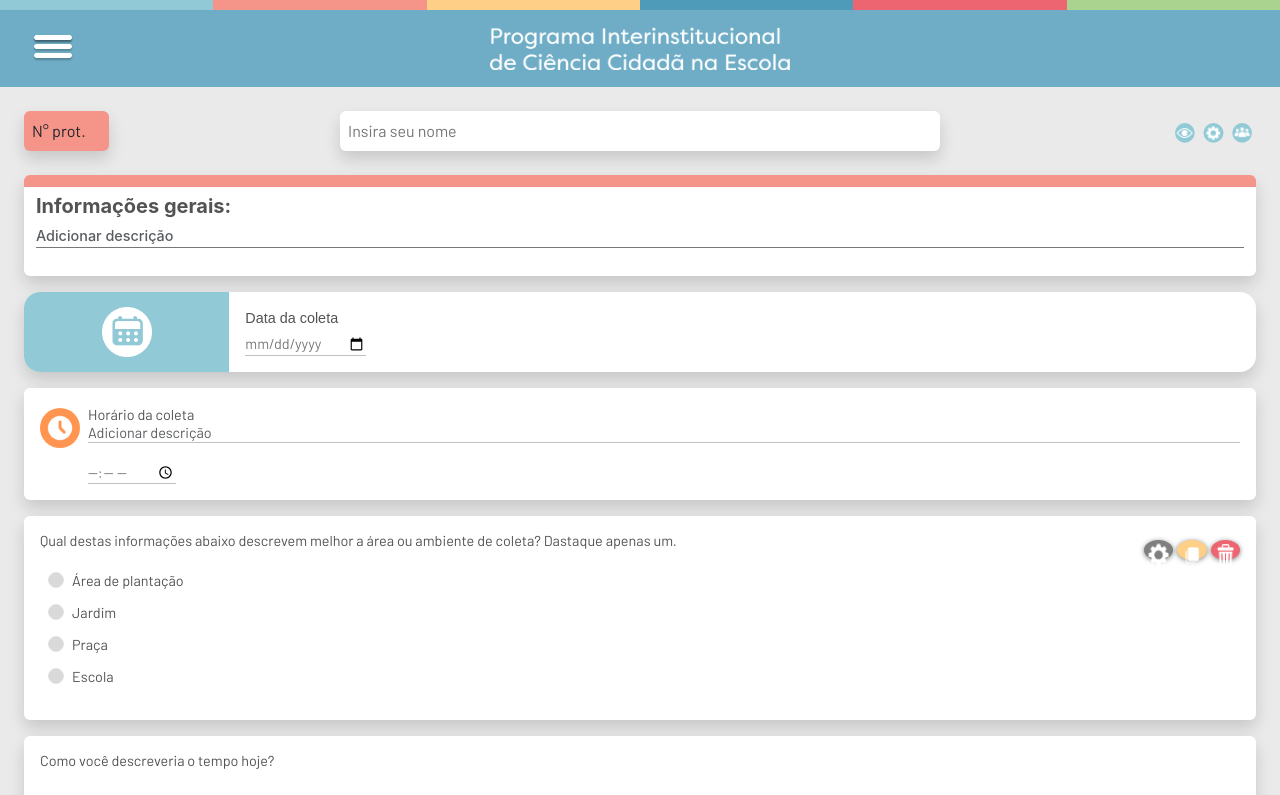
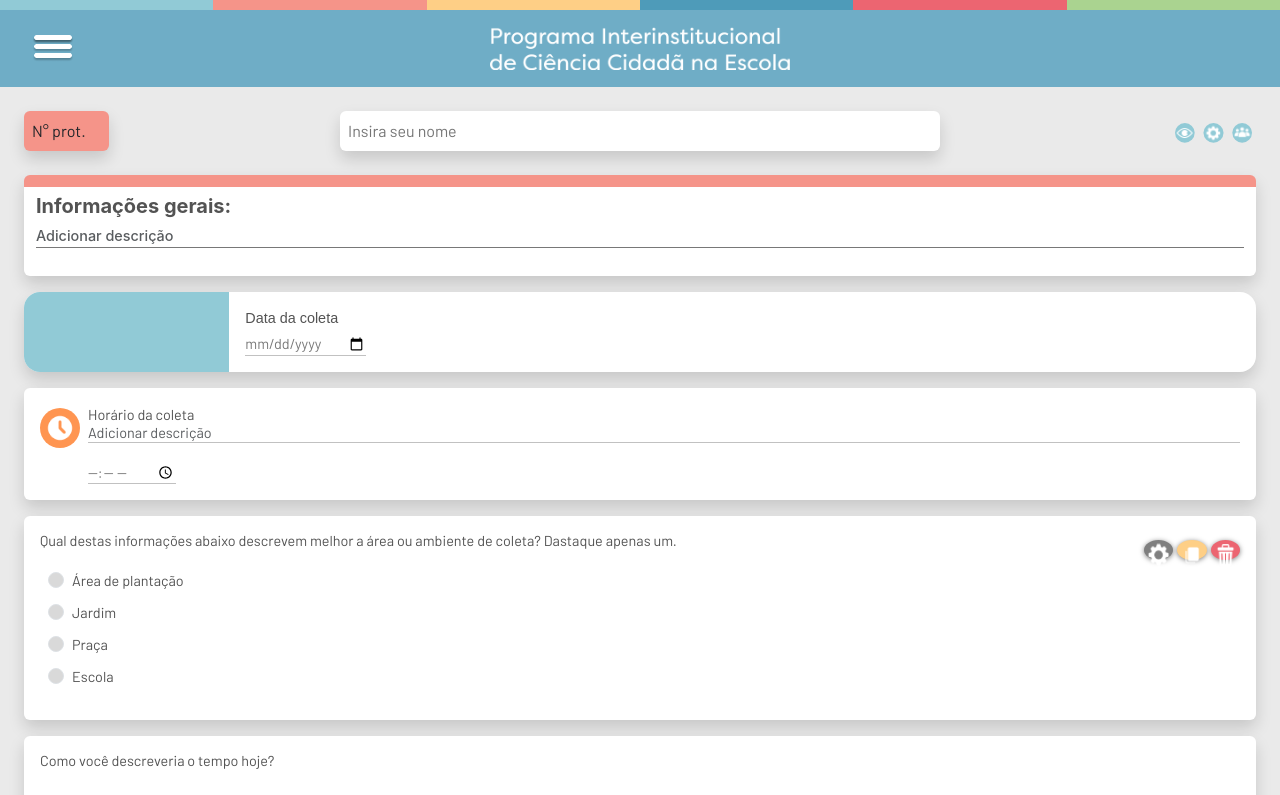
Before and after one commit to VRI-UFPR/CienciaNaEscola, a React (Create React App) app: page /protocol in a window 1280 px wide. Shown: the top 795 px of the page. Built offline with nearby package versions, Linux system fonts and the light colour scheme; a web font is replaced by a local one.

Commit message:
[FIX] Ícone SVG não funcional

```diff
--- a/src/components/DateInput.jsx
+++ b/src/components/DateInput.jsx
@@ -1,5 +1,5 @@
 import React from 'react';
-import iconDate from '../assets/images/iconDate.png';
+import iconDate from '../assets/images/iconDate.svg';
 
 const styles = `
     .font-barlow {
@@ -37,7 +37,7 @@ function DateInput(props) {
             <div className="row overflow-hidden m-0">
                 <div className="col-2 d-flex bg-pastel-blue p-0">
                     <div class="date-icon ratio ratio-1x1 align-self-center w-50 mx-auto">
-                        <img src={iconDate} alt="" />
+                        <svg src={iconDate} />
                     </div>
                 </div>
                 <div className="col p-3 pe-4">
```
Also changed, not shown: src/assets/images/iconDate.png (deleted), src/assets/images/iconDate.svg (added).
